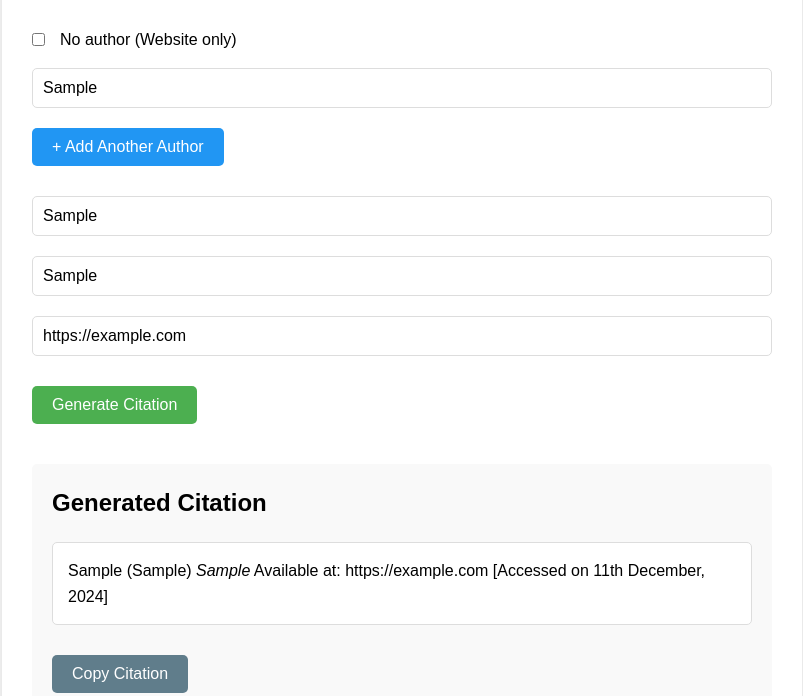
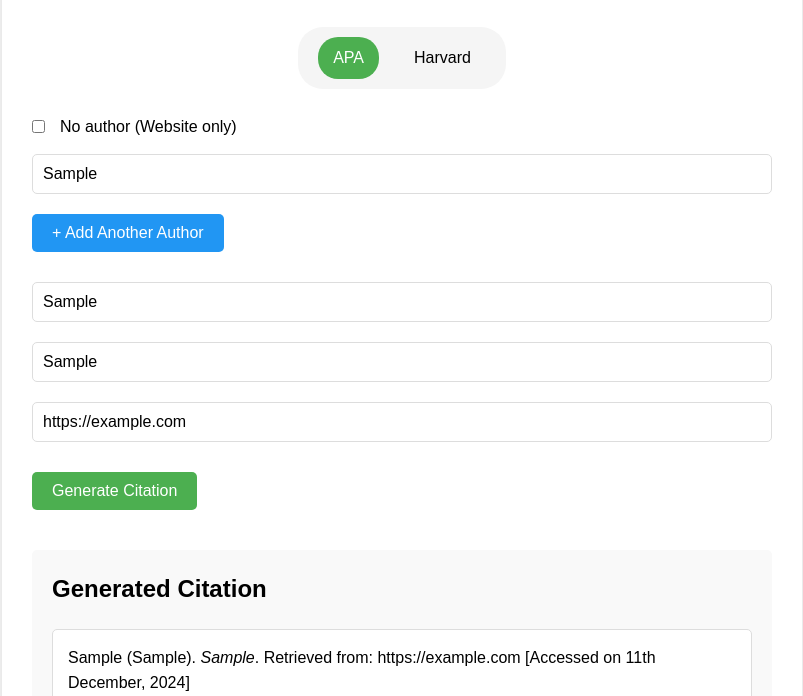
Before and after one commit to pronoyk-b/citation_reference, a plain HTML site: page index.html in a window 1280 px wide. Both pictures are taken after typing "Sample", "Sample", "Sample", "https://example.com" into the empty fields and a click on the button "Generate Citation". Shown: the part 104-800 px from the top of the page, without its empty margins (238-1041 px from the left). Drawn offline with Linux system fonts and the light colour scheme.

Commit message:
Initial commit with citation format generator changes

```diff
--- a/index.html
+++ b/index.html
@@ -9,6 +9,14 @@
 <body>
     <div class="container">
         <h1>Citation Format Generator</h1>
+        <div class="citation-style-selector">
+            <div class="radio-group">
+                <input type="radio" id="apa-style" name="citation-style" value="apa" checked>
+                <label for="apa-style">APA</label>
+                <input type="radio" id="harvard-style" name="citation-style" value="harvard">
+                <label for="harvard-style">Harvard</label>
+            </div>
+        </div>
         <div class="citation-form">
             <div class="authors-section">
                 <div class="website-toggle">
--- a/script.js
+++ b/script.js
@@ -96,44 +96,47 @@ document.addEventListener('DOMContentLoaded', function() {
     });
 
     // Generate citation
-    generateButton.addEventListener('click', () => {
-        const url = document.getElementById('article-url').value;
-        const year = document.getElementById('publication-year').value;
-        const title = document.getElementById('article-title').value;
-        const currentDate = new Date();
-        let authorsString = '';
-        let referenceString = '';
+    generateButton.addEventListener('click', function() {
+        const citationStyle = document.querySelector('input[name="citation-style"]:checked').value;
+        const authors = Array.from(document.querySelectorAll('.author-name')).map(input => input.value).filter(name => name);
+        const publicationYear = document.getElementById('publication-year').value;
+        const articleTitle = document.getElementById('article-title').value;
+        const articleUrl = document.getElementById('article-url').value;
+
+        let citationOutputText = '';
+        let referenceOutputText = '';
 
         if (websiteOnlyCheckbox.checked) {
-            // Website-only format
-            const websiteName = getWebsiteName(url);
-            authorsString = websiteName;
-            referenceString = `(${websiteName}, ${year})`;
-        } else {
-            // Regular author format
-            const authorInputs = document.querySelectorAll('.author-name');
-            const authors = Array.from(authorInputs)
-                .map(input => input.value.trim())
-                .filter(name => name !== '')
-                .map(name => formatAuthorName(name));
-
-            if (authors.length === 1) {
-                authorsString = authors[0];
-                referenceString = `(${authors[0].split(',')[0]}, ${year})`;
-            } else if (authors.length >= 2) {
-                authorsString = authors.slice(0, -1).join(', ') + ' and ' + authors[authors.length - 1];
-                referenceString = `(${authors[0].split(',')[0]} <i>et al.</i> ${year})`;
-            }
+            const domainName = articleUrl.replace(/^https?:\/\//, '').replace(/^www\./, '').split('/')[0];
+            const capitalizedDomain = domainName.charAt(0).toUpperCase() + domainName.slice(1);
+            citationOutputText = `${capitalizedDomain} (${publicationYear}) <i>${articleTitle}</i> Retrieved from: ${articleUrl} [Accessed on ${formatDate(new Date())}]`;
+            referenceOutputText = `(${capitalizedDomain}, ${publicationYear})`;
+        } else if (citationStyle === 'apa') {
+            // APA citation format
+            const formattedAuthors = authors.map(formatAuthorName).join(', ');
+            citationOutputText = `${formattedAuthors} (${publicationYear}). <i>${articleTitle}</i>. Retrieved from: ${articleUrl} [Accessed on ${formatDate(new Date())}]`;
+        } else if (citationStyle === 'harvard') {
+            // Harvard citation format
+            const formattedAuthors = authors.map(formatAuthorName).join(', ');
+            citationOutputText = `${formattedAuthors} (${publicationYear}). ${articleTitle}. Available at: ${articleUrl} (Accessed: ${formatDate(new Date())})`;
         }
 
-        // Generate full citation
-        const citation = `${authorsString} (${year}) <i>${title}</i> Available at: ${url} [Accessed on ${formatDate(currentDate)}]`;
-        citationOutput.innerHTML = citation;
+        const lastName = (fullName) => {
+            const parts = fullName.split(',');
+            return parts.length > 1 ? parts[0].trim() : fullName.trim().split(' ').pop();
+        };
 
-        // Set reference format
-        if (authorsString) {
-            referenceOutput.innerHTML = referenceString;
+        if (authors.length === 1) {
+            referenceOutputText = `(${lastName(authors[0])}, ${publicationYear})`;
+        } else if (authors.length === 2) {
+            const sortedAuthors = authors.map(lastName).sort();
+            referenceOutputText = `(${sortedAuthors.join(' and ')}, ${publicationYear})`;
+        } else if (authors.length > 2) {
+            referenceOutputText = `(${lastName(authors[0])} <i>et al.</i>, ${publicationYear})`;
         }
+
+        citationOutput.innerHTML = citationOutputText;
+        referenceOutput.innerHTML = referenceOutputText;
     });
 
     // Copy citation
@@ -165,4 +168,17 @@ document.addEventListener('DOMContentLoaded', function() {
             }, 2000);
         });
     });
+
+    // Remove DOI input field functionality
+    const citationStyleRadios = document.querySelectorAll('input[name="citation-style"]');
+
+    citationStyleRadios.forEach(radio => {
+        radio.addEventListener('change', function() {
+            // No DOI input field needed for APA style
+            const doiField = document.getElementById('doi-link');
+            if (doiField) {
+                doiField.parentElement.remove();
+            }
+        });
+    });
 });
--- a/styles.css
+++ b/styles.css
@@ -133,3 +133,33 @@ button:hover {
 #authors-container.show {
     display: block;
 }
+
+.citation-style-selector {
+    text-align: center;
+    margin-bottom: 25px;
+}
+
+.radio-group {
+    display: inline-flex;
+    background: #f5f5f5;
+    padding: 10px 20px;
+    border-radius: 25px;
+    gap: 20px;
+}
+
+.radio-group input[type="radio"] {
+    display: none;
+}
+
+.radio-group label {
+    cursor: pointer;
+    padding: 8px 15px;
+    border-radius: 20px;
+    transition: all 0.3s ease;
+    font-weight: 500;
+}
+
+.radio-group input[type="radio"]:checked + label {
+    background: #4CAF50;
+    color: white;
+}
```
Also changed, not shown: 1 other file.
